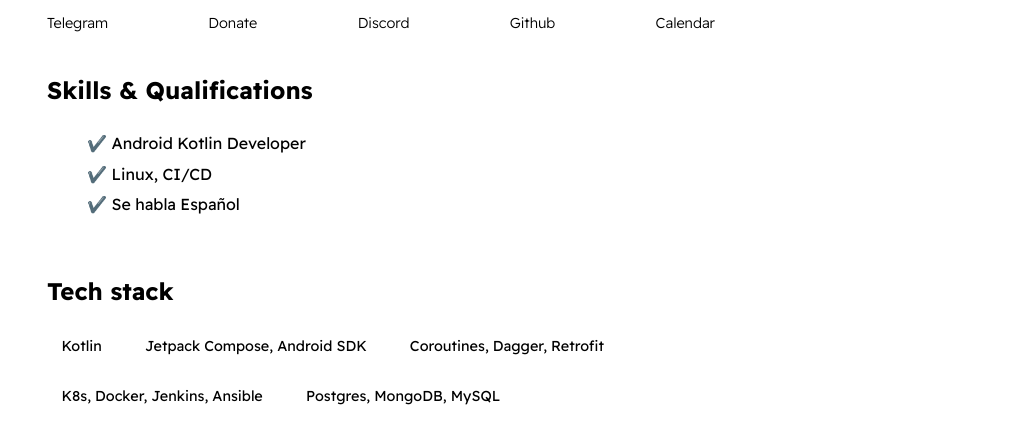
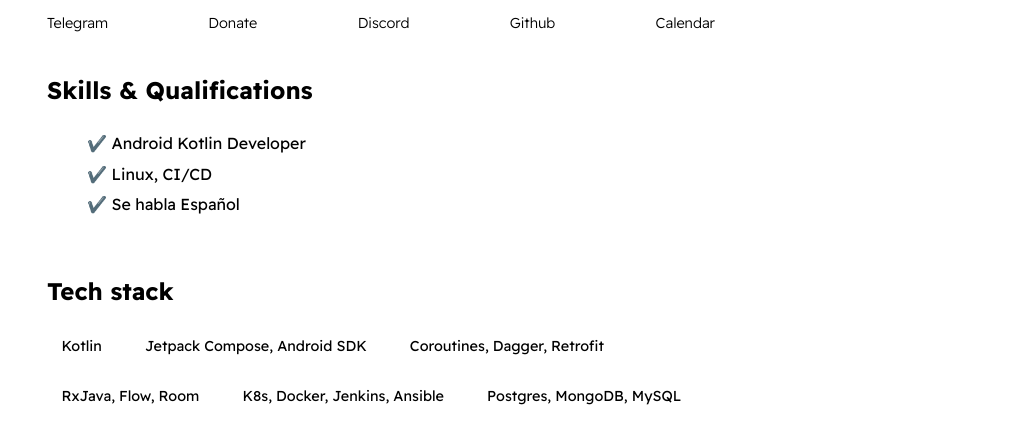
Before and after one commit to S0lrdSd/Resume, a plain HTML site: page index.html in a window 1280 px wide. Shown: the part 252-696 px from the top of the page, without its empty margins (259-1280 px from the left). Drawn offline with Linux system fonts and the light colour scheme.

Commit message:
Update index.html

```diff
--- a/index.html
+++ b/index.html
@@ -43,6 +43,7 @@
                     <div class="card--techstack"><span>Kotlin</span></div>
                     <div class="card--techstack"><span>Jetpack Compose, Android SDK</span></div>
                     <div class="card--techstack"><span>Coroutines, Dagger, Retrofit</span></div>
+                    <div class="card--techstack"><span>RxJava, Flow, Room</span></div>
                     <div class="card--techstack"><span>K8s, Docker, Jenkins, Ansible</span></div>
                     <div class="card--techstack"><span>Postgres, MongoDB, MySQL</span></div>
                 </div>
```
